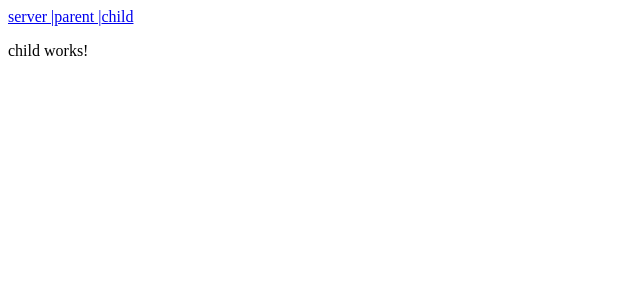
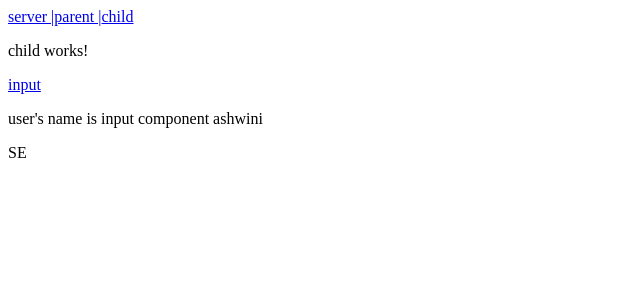
Before and after one commit to ashgolu/ashgolu, an Angular app in the folder my_app/: page /child in a window 1280 px wide. Shown: the top 300 px of the page, without its empty margins (0-640 px from the left). Built offline with nearby package versions, Linux system fonts and the light colour scheme.

Commit message:
input concept added

```diff
--- a/my_app/src/app/app.component.ts
+++ b/my_app/src/app/app.component.ts
@@ -5,9 +5,9 @@ import { NavigationComponent } from './navigation/navigation.component';
 @Component({
   selector: 'app-root',
   standalone: true,
-  imports: [RouterOutlet,NavigationComponent],
+  imports: [RouterOutlet, NavigationComponent],
   templateUrl: './app.component.html',
-  styleUrl: './app.component.sass'
+  styleUrl: './app.component.sass',
 })
 export class AppComponent {
   title = 'my_app';
--- a/my_app/src/app/app.routes.ts
+++ b/my_app/src/app/app.routes.ts
@@ -2,21 +2,27 @@ import { Routes } from '@angular/router';
 import { ParentComponent } from './parent/parent.component';
 import { ChildComponent } from './child/child.component';
 import { ServerComponent } from './server/server.component';
+import { InputComponent } from './input/input.component';
 
 export const routes: Routes = [
-    {
-        path:"parent",
-        title:"App parent page",
-        component:ParentComponent,
-    },
-    {
-        path:"child",
-        title:"App child page",
-        component:ChildComponent,
-    },
-    {
-        path:"server",
-        title:"App server page",
-        component:ServerComponent,
-    }
+  {
+    path: 'parent',
+    title: 'App parent page',
+    component: ParentComponent,
+  },
+  {
+    path: 'child',
+    title: 'App child page',
+    component: ChildComponent,
+  },
+  {
+    path: 'server',
+    title: 'App server page',
+    component: ServerComponent,
+  },
+  {
+    path: 'input',
+    title: 'App input page',
+    component: InputComponent,
+  },
 ];
--- a/my_app/src/app/child/child.component.html
+++ b/my_app/src/app/child/child.component.html
@@ -1 +1,3 @@
 <p>child works!</p>
+<a href="input">input</a>
+<app-input name="ashwini" occupation="SE">
--- /dev/null
+++ b/my_app/src/app/input/input.component.html
@@ -0,0 +1,2 @@
+<p>user's name is input component {{name}}</p>
+{{occupation}}
```
Also changed, not shown: my_app/src/app/child/child.component.ts (+4 -6 lines), my_app/src/app/input/input.component.ts (added, +12 -0 lines), my_app/src/app/input/input.component.sass (added), 1 other file (tests, documents, lock files or other folders).
